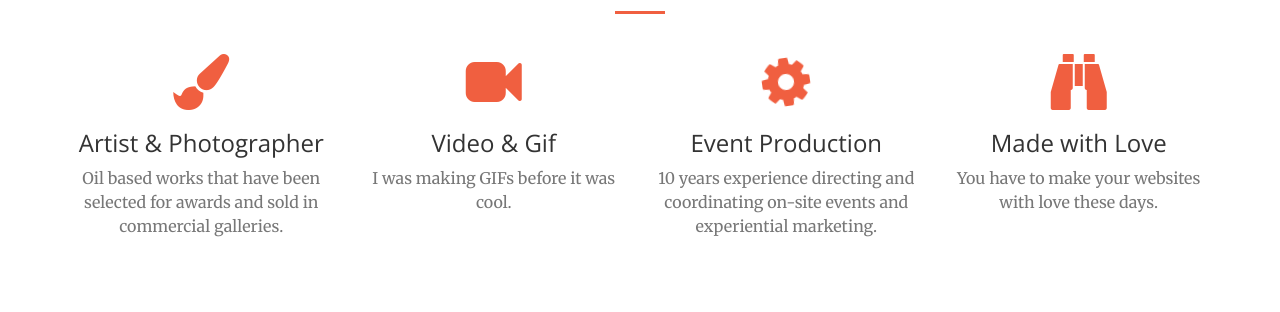
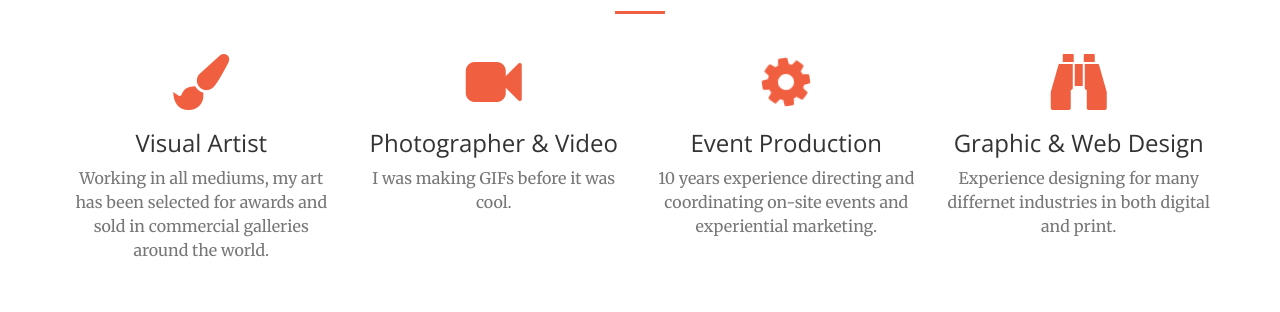
Before and after one commit to thomasfrongillo/thomasfrongillo.github.io, a website: page index.html in a window 1280 px wide. Shown: the part 1360-1672 px from the top of the page. Drawn offline with nearby package versions, Linux system fonts and the light colour scheme.

Commit message:
verbiage update
skills section tweak age

```diff
--- a/index.html
+++ b/index.html
@@ -106,14 +106,14 @@
                 <div class="col-lg-3 col-md-6 text-center">
                     <div class="service-box">
                         <i class="fa fa-4x fa-paint-brush text-primary sr-icons"></i>
-                        <h3>Artist & Photographer</h3>
-                        <p class="text-muted">Oil based works that have been selected for awards and sold in commercial galleries.</p>
+                        <h3>Visual Artist</h3>
+                        <p class="text-muted">Working in all mediums, my art has been selected for awards and sold in commercial galleries around the world.</p>
                     </div>
                 </div>
                 <div class="col-lg-3 col-md-6 text-center">
                     <div class="service-box">
                         <i class="fa fa-4x fa-video-camera text-primary sr-icons"></i>
-                        <h3>Video & Gif</h3>
+                        <h3>Photographer & Video</h3>
                         <p class="text-muted">I was making GIFs before it was cool.</p>
                     </div>
                 </div>
@@ -127,8 +127,8 @@
                 <div class="col-lg-3 col-md-6 text-center">
                     <div class="service-box">
                         <i class="fa fa-4x fa-binoculars text-primary sr-icons"></i>
-                        <h3>Made with Love</h3>
-                        <p class="text-muted">You have to make your websites with love these days.</p>
+                        <h3>Graphic & Web Design</h3>
+                        <p class="text-muted">Experience designing for many differnet industries in both digital and print.</p>
                     </div>
                 </div>
             </div>
```
